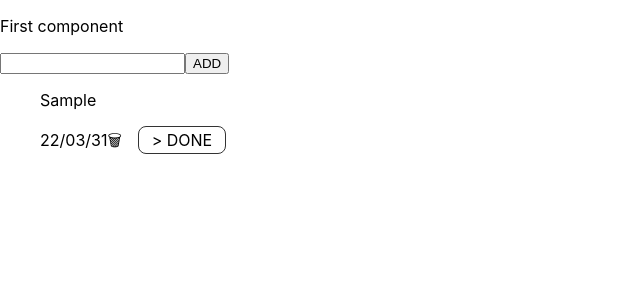
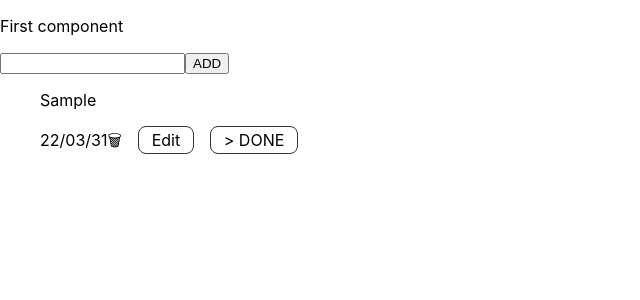
Before and after one commit to keento0809/Todo_typescript_ver, a React (Create React App) app: page / in a window 1280 px wide. Both pictures are taken after typing "Sample" into the empty fields and a click on the button "ADD". Shown: the top 300 px of the page, without its empty margins (0-640 px from the left). Built offline with nearby package versions, Linux system fonts and the light colour scheme.

Commit message:
On progress of adding edit-task feature

```diff
--- a/src/components/Tasks/TaskForm.tsx
+++ b/src/components/Tasks/TaskForm.tsx
@@ -4,6 +4,18 @@ import TaskContext from "../../contexts/task-context";
 const TaskForm = () => {
   const taskCtx = useContext(TaskContext);
   const taskInputRef = useRef<HTMLInputElement>(null);
+
+  // create taskId
+  function generateTaskId(length: number) {
+    var newId = "";
+    var possible =
+      "ABCDEFGHIJKLMNOPQRSTUVWXYZabcdefghijklmnopqrstuvwxyz0123456789";
+
+    for (var i = 0; i < length; i++) {
+      newId += possible.charAt(Math.floor(Math.random() * possible.length));
+    }
+    return newId;
+  }
 
   const handleSubmit = (event: React.FormEvent) => {
     event.preventDefault();
@@ -17,6 +29,7 @@ const TaskForm = () => {
     }
 
     taskCtx.addTask({
+      taskId: generateTaskId(16),
       content: inputText,
       dueDate: "22/03/31",
       isDone: false,
--- a/src/components/Tasks/TasksList.tsx
+++ b/src/components/Tasks/TasksList.tsx
@@ -1,9 +1,14 @@
 import React, { useContext, useEffect } from "react";
 import TaskItem from "./TaskItem";
 import TaskContext from "../../contexts/task-context";
+import { Task } from "../../models/Task";
 
 const TasksList = () => {
   const taskCtx = useContext(TaskContext);
+
+  const handleUpdateTask = (task: Task) => {
+    taskCtx.updateTask(task);
+  };
 
   const handleDeleteTask = (content: string) => {
     taskCtx.removeTask(content);
@@ -24,6 +29,18 @@ const TasksList = () => {
               {"🗑"}
             </span>
             <span
+              onClick={handleUpdateTask.bind(null, task)}
+              style={{
+                display: "inline-block",
+                padding: "0.2rem 0.8rem",
+                marginLeft: "1rem",
+                border: "1px solid #333",
+                borderRadius: "8px",
+              }}
+            >
+              {"Edit"}
+            </span>
+            <span
               style={{
                 display: "inline-block",
                 padding: "0.2rem 0.8rem",
--- a/src/contexts/TaskProvider.tsx
+++ b/src/contexts/TaskProvider.tsx
@@ -26,6 +26,10 @@ const TaskProvider: React.FC<{ children: ReactNode }> = (props) => {
     dispatch({ type: "ADD", payload: task });
   };
 
+  const handleUpdateTask = (task: Task) => {
+    dispatch({ type: "UPDATE", payload: task });
+  };
+
   const handleRemoveTask = (content: string) => {
     dispatch({ type: "REMOVE", payload: content });
   };
@@ -34,7 +38,7 @@ const TaskProvider: React.FC<{ children: ReactNode }> = (props) => {
     tasks: tasksState.tasks,
     addTask: handleAddTask,
     removeTask: handleRemoveTask,
-    // updateTask: (id: string) => {},
+    updateTask: handleUpdateTask,
     // doneTask: () => {},
   };
 
--- a/src/contexts/task-context.tsx
+++ b/src/contexts/task-context.tsx
@@ -5,7 +5,7 @@ export interface TaskContextObj {
   tasks: Task[];
   addTask: (task: Task) => void;
   removeTask: (content: string) => void;
-  //   updateTask: (id: string) => void;
+  updateTask: (task: Task) => void;
   //   doneTask: () => void;
 }
 
@@ -13,7 +13,7 @@ const TaskContext = React.createContext<TaskContextObj>({
   tasks: [],
   addTask: () => {},
   removeTask: (content: string) => {},
-  //   updateTask: (id: string) => {},
+  updateTask: (task: Task) => {},
   //   doneTask: () => {},
 });
 
--- a/src/models/Task.tsx
+++ b/src/models/Task.tsx
@@ -1,4 +1,5 @@
 export interface Task {
+  taskId: string;
   content: string;
   dueDate: string;
   isDone: boolean;
--- a/src/reducers/TaskReducer.tsx
+++ b/src/reducers/TaskReducer.tsx
@@ -7,7 +7,8 @@ const reducerState: initialStateType = {
 
 type ACTIONTYPE =
   | { type: "ADD"; payload: Task }
-  | { type: "REMOVE"; payload: string };
+  | { type: "REMOVE"; payload: string }
+  | { type: "UPDATE"; payload: Task };
 
 // original code
 const TaskReducer = (state: typeof reducerState, action: ACTIONTYPE) => {
@@ -15,6 +16,15 @@ const TaskReducer = (state: typeof reducerState, action: ACTIONTYPE) => {
     case "ADD": {
       return {
         tasks: [...state.tasks, action.payload],
+      };
+    }
+    case "UPDATE": {
+      const updatingTaskId = action.payload.taskId;
+      const updatingTask = state.tasks.find(
+        (task) => task.taskId === updatingTaskId
+      );
+      return {
+        tasks: state.tasks,
       };
     }
     case "REMOVE": {
```
